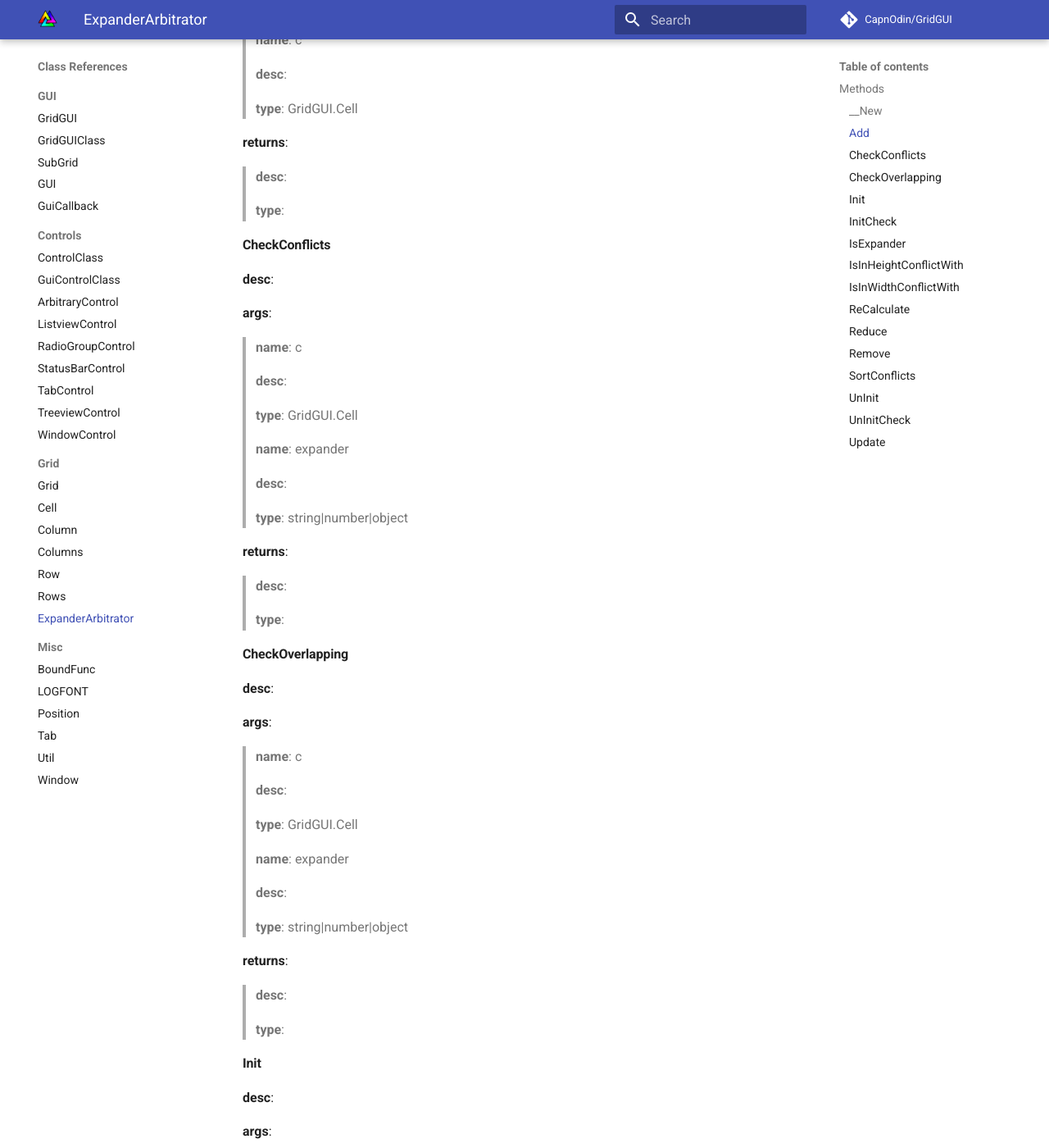
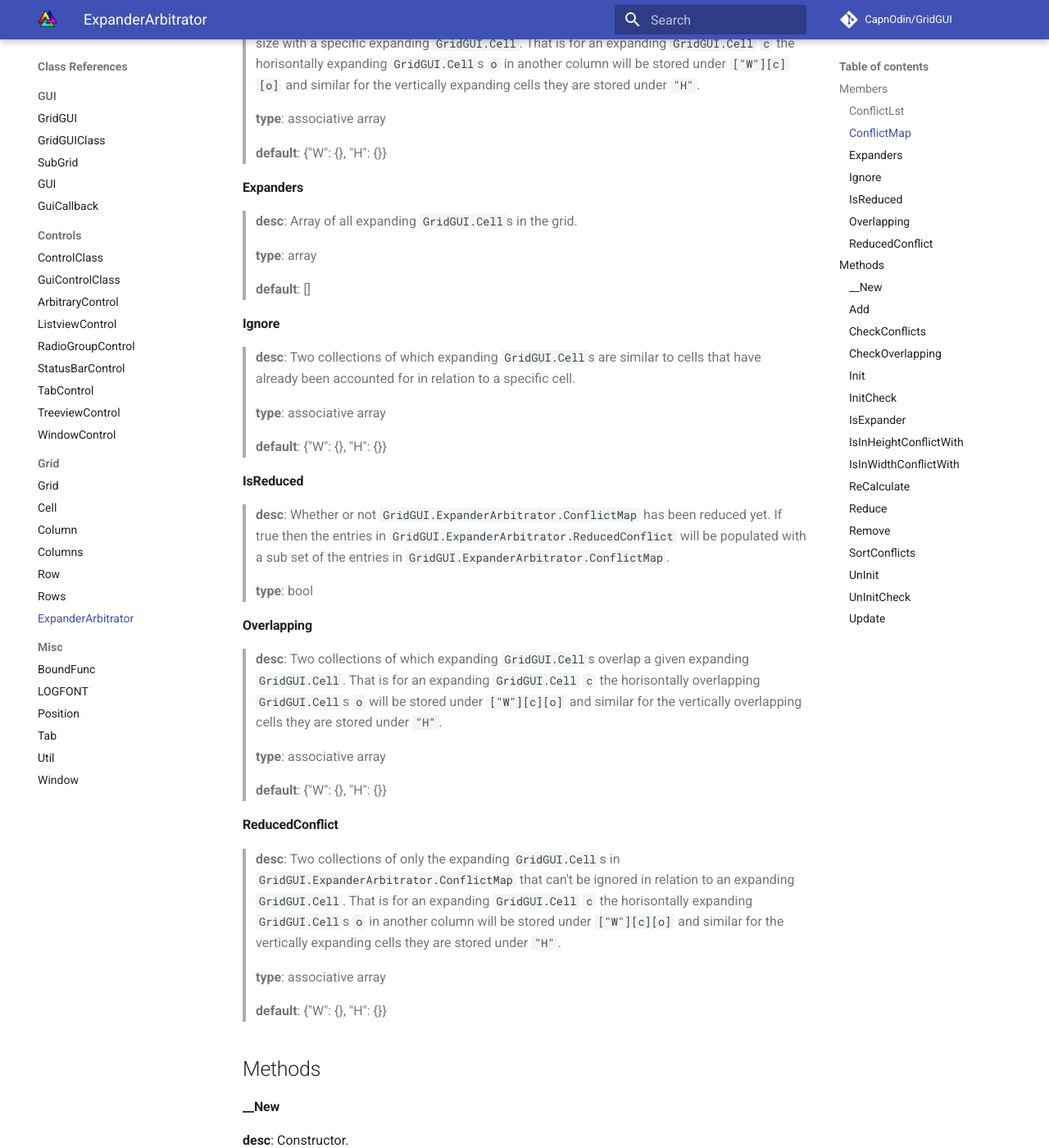
Before and after one commit to CapnOdin/GridGUI, an MkDocs documentation site: the page built from docs/Classes/ExpanderArbitrator.md, in a window 1280 px wide and 1400 px high, scrolled down 711 px. Shown: the whole window at 82% size. Built offline with MkDocs 1.6.1 and Material for MkDocs 9.7.7, drawn with Linux system fonts in a browser that asks for light colours; comment, search, counter and statistics services are not loaded; some of the changed text lies outside the part shown.

Commit message:
Generated markdown files for the recently added documentation

```diff
--- a/docs/Classes/ExpanderArbitrator.md
+++ b/docs/Classes/ExpanderArbitrator.md
@@ -1,270 +1,254 @@
 #ExpanderArbitrator
 <figure markdown="1">
-A class that try to find cells that conflict and resolve the conflicts.
+A class that try to find expanding cells that conflict and resolve the conflicts.
 </figure>
 ---
+##Members
+
+####ConflictLst
+
+> **desc**: Two collections of which expanding `GridGUI.Cell`s needs to share the available GUI size with a specific expanding `GridGUI.Cell`. That is for an expanding `GridGUI.Cell` `c` the horisontally expanding `GridGUI.Cell`s `o` in another column will be stored under `["W"][c][i]` where `i` is the index of `o` and similar for the vertically expanding cells they are stored under `"H"`.
+
+> **type**: associative array
+
+> **default**: {"W": {}, "H": {}}
+
+####ConflictMap
+
+> **desc**: Two collections of which expanding `GridGUI.Cell`s needs to share the available GUI size with a specific expanding `GridGUI.Cell`. That is for an expanding `GridGUI.Cell` `c` the horisontally expanding `GridGUI.Cell`s `o` in another column will be stored under `["W"][c][o]` and similar for the vertically expanding cells they are stored under `"H"`.
+
+> **type**: associative array
+
+> **default**: {"W": {}, "H": {}}
+
+####Expanders
+
+> **desc**: Array of all expanding `GridGUI.Cell`s in the grid.
+
+> **type**: array
+
+> **default**: []
+
+####Ignore
+
+> **desc**: Two collections of which expanding `GridGUI.Cell`s are similar to cells that have already been accounted for in relation to a specific cell.
+
+> **type**: associative array
+
+> **default**: {"W": {}, "H": {}}
+
+####IsReduced
+
+> **desc**: Whether or not `GridGUI.ExpanderArbitrator.ConflictMap` has been reduced yet. If true then the entries in `GridGUI.ExpanderArbitrator.ReducedConflict` will be populated with a sub set of the entries in `GridGUI.ExpanderArbitrator.ConflictMap`.
+
+> **type**: bool
+
+####Overlapping
+
+> **desc**: Two collections of which expanding `GridGUI.Cell`s overlap a given expanding `GridGUI.Cell`. That is for an expanding `GridGUI.Cell` `c` the horisontally overlapping `GridGUI.Cell`s `o` will be stored under `["W"][c][o]` and similar for the vertically overlapping cells they are stored under `"H"`.
+
+> **type**: associative array
+
+> **default**: {"W": {}, "H": {}}
+
+####ReducedConflict
+
+> **desc**: Two collections of only the expanding `GridGUI.Cell`s in `GridGUI.ExpanderArbitrator.ConflictMap` that can't be ignored in relation to an expanding `GridGUI.Cell`. That is for an expanding `GridGUI.Cell` `c` the horisontally expanding `GridGUI.Cell`s `o` in another column will be stored under `["W"][c][o]` and similar for the vertically expanding cells they are stored under `"H"`.
+
+> **type**: associative array
+
+> **default**: {"W": {}, "H": {}}
+
 ##Methods
 
 ####__New
-**desc**:
+**desc**: Constructor.
 
 **returns**:
 
-> **desc**:
+> **desc**: A new `GridGUI.ExpanderArbitrator` instance.
 
-> **type**:
+> **type**: GridGUI.ExpanderArbitrator
 
 ####Add
-**desc**:
+**desc**: Adds a `GridGUI.Cell` to the `GridGUI.ExpanderArbitrator` members if the cell expands, that is if either `GridGUI.Cell.exW` or `GridGUI.Cell.exH` are non zero.
 
 **args**:
 
 > **name**: c
 
-> **desc**:
+> **desc**: The `GridGUI.Cell` to add to the `GridGUI.ExpanderArbitrator`.
+
+> **type**: GridGUI.Cell
+
+####CheckConflicts
+**desc**: Checks if the an expanding `GridGUI.Cell` is in conflict with one another expanding cell and updates `GridGUI.ExpanderArbitrator.ConflictLst` and `GridGUI.ExpanderArbitrator.ConflictMap` if they are. This function is intended for checking new expanding cells against already managed expanding cells.
+
+**args**:
+
+> **name**: c
+
+> **desc**: The expanding `GridGUI.Cell` to check for a conflict.
+
+> **type**: GridGUI.Cell
+
+> **name**: expander
+
+> **desc**: The expanding `GridGUI.Cell` to check for a conflict against.
+
+> **type**: GridGUI.Cell
+
+####CheckOverlapping
+**desc**: Checks if the an expanding `GridGUI.Cell` overlaps another expanding cell and updates `GridGUI.ExpanderArbitrator.Overlapping` if they are. This function is intended for checking new expanding cells against already managed expanding cells.
+
+**args**:
+
+> **name**: c
+
+> **desc**: The expanding `GridGUI.Cell` to check if it overlaps `expander`.
+
+> **type**: GridGUI.Cell
+
+> **name**: expander
+
+> **desc**: The expanding `GridGUI.Cell` to check if it overlaps `c`.
+
+> **type**: GridGUI.Cell
+
+####Init
+**desc**: Adds a expanding `GridGUI.Cell` to the members of this `GridGUI.ExpanderArbitrator` so that they can be populated with data later.
+
+**args**:
+
+> **name**: c
+
+> **desc**: The expanding `GridGUI.Cell` to add to the `GridGUI.ExpanderArbitrator` members.
+
+> **type**: GridGUI.Cell
+
+####InitCheck
+**desc**: Runs `GridGUI.ExpanderArbitrator.CheckConflicts` and `GridGUI.ExpanderArbitrator.CheckOverlapping` for an expanding `GridGUI.Cell` against each cell in `GridGUI.ExpanderArbitrator.Expanders`
+
+**args**:
+
+> **name**: c
+
+> **desc**: The expanding `GridGUI.Cell` to check against the already managed expanding cells.
+
+> **type**: GridGUI.Cell
+
+####IsExpander
+**desc**: Check if a `GridGUI.Cell` expands.
+
+**args**:
+
+> **name**: c
+
+> **desc**: The `GridGUI.Cell` to check.
 
 > **type**: GridGUI.Cell
 
 **returns**:
 
-> **desc**:
+> **desc**: Returns `true` if either `GridGUI.Cell.exW` or `GridGUI.Cell.exH` of `c` are non zero otherwise `false` is returned.
 
-> **type**:
+> **type**: bool
 
-####CheckConflicts
-**desc**:
+####IsInHeightConflictWith
+**desc**: Checks if two `GridGUI.Cell`s are in vertical expanding conflict with each other.
+
+**args**:
+
+> **name**: c1
+
+> **desc**: A `GridGUI.Cell` to compare with `c2`.
+
+> **type**: GridGUI.Cell
+
+> **name**: c2
+
+> **desc**: A `GridGUI.Cell` to compare with `c1`.
+
+> **type**: GridGUI.Cell
+
+**returns**:
+
+> **desc**: Returns `true` if both `c1` and `c2` have non zero `GridGUI.Cell.exH` and their `GridGUI.Cell.gridpos` does not overlap along the y-axis. Otherwise `false` is returned.
+
+> **type**: bool
+
+####IsInWidthConflictWith
+**desc**: Checks if two `GridGUI.Cell`s are in horisontal expanding conflict with each other.
+
+**args**:
+
+> **name**: c1
+
+> **desc**: A `GridGUI.Cell` to compare with `c2`.
+
+> **type**: GridGUI.Cell
+
+> **name**: c2
+
+> **desc**: A `GridGUI.Cell` to compare with `c1`.
+
+> **type**: GridGUI.Cell
+
+**returns**:
+
+> **desc**: Returns `true` if both `c1` and `c2` have non zero `GridGUI.Cell.exW` and their `GridGUI.Cell.gridpos` does not overlap along the x-axis. Otherwise `false` is returned.
+
+> **type**: bool
+
+####ReCalculate
+**desc**: Checks if the expanding `GridGUI.ExpanderArbitrator.ReducedConflict` has already been calculated, if not then it calculates it and updates the managed `GridGUI.Cell`s.
+
+####Reduce
+**desc**: Checks the `GridGUI.ExpanderArbitrator.ConflictMap` for expanders that can be ignored in certain cased and populates `GridGUI.ExpanderArbitrator.ReducedConflict` with the reduced conflict data.
+
+####Remove
+**desc**: Removes a `GridGUI.Cell` from the `GridGUI.ExpanderArbitrator` members.
 
 **args**:
 
 > **name**: c
 
-> **desc**:
+> **desc**: The `GridGUI.Cell` to remove from the `GridGUI.ExpanderArbitrator`.
 
 > **type**: GridGUI.Cell
 
-> **name**: expander
+####SortConflicts
+**desc**: Sorts the `GridGUI.ExpanderArbitrator.ConflictLst` by the grid size of the `GridGUI.Cell`s, that is by how many column and rows the cell spans over.
 
-> **desc**:
-
-> **type**: string|number|object
-
-**returns**:
-
-> **desc**:
-
-> **type**:
-
-####CheckOverlapping
-**desc**:
+####UnInit
+**desc**: Undoes what `GridGUI.ExpanderArbitrator.Init` does, that is it Deletes all the objects that are indexed in the `GridGUI.ExpanderArbitrator` members under a `GridGUI.Cell`.
 
 **args**:
 
 > **name**: c
 
-> **desc**:
+> **desc**: The `GridGUI.Cell` to remove from the `GridGUI.ExpanderArbitrator` members.
 
 > **type**: GridGUI.Cell
 
-> **name**: expander
-
-> **desc**:
-
-> **type**: string|number|object
-
-**returns**:
-
-> **desc**:
-
-> **type**:
-
-####Init
-**desc**:
+####UnInitCheck
+**desc**: Undoes what `GridGUI.ExpanderArbitrator.InitCheck` does, that is it removes the `GridGUI.Cell` from the other cells managed by this `GridGUI.ExpanderArbitrator`.
 
 **args**:
 
 > **name**: c
 
-> **desc**:
+> **desc**: The `GridGUI.Cell` to remove from the `GridGUI.ExpanderArbitrator` members indexed under other cells.
 
 > **type**: GridGUI.Cell
 
-**returns**:
-
-> **desc**:
-
-> **type**:
-
-####InitCheck
-**desc**:
+####Update
+**desc**: Updates the `GridGUI.Cell.othersW` and `GridGUI.Cell.othersH` members of a `GridGUI.Cell` that is managed by this `GridGUI.ExpanderArbitrator`.
 
 **args**:
 
 > **name**: c
 
-> **desc**:
+> **desc**: The `GridGUI.Cell` to update.
 
 > **type**: GridGUI.Cell
-
-**returns**:
-
-> **desc**:
-
-> **type**:
-
-####IsExpander
-**desc**:
-
-**args**:
-
-> **name**: c
-
-> **desc**:
-
-> **type**: GridGUI.Cell
-
-**returns**:
-
-> **desc**:
-
-> **type**:
-
-####IsInHeightConflictWith
-**desc**:
-
-**args**:
-
-> **name**: c1
-
-> **desc**:
-
-> **type**: GridGUI.Cell
-
-> **name**: c2
-
-> **desc**:
-
-> **type**: GridGUI.Cell
-
-**returns**:
-
-> **desc**:
-
-> **type**:
-
-####IsInWidthConflictWith
-**desc**:
-
-**args**:
-
-> **name**: c1
-
-> **desc**:
-
-> **type**: GridGUI.Cell
-
-> **name**: c2
-
-> **desc**:
-
-> **type**: GridGUI.Cell
-
-**returns**:
-
-> **desc**:
-
-> **type**:
-
-####ReCalculate
-**desc**:
-
-**returns**:
-
-> **desc**:
-
-> **type**:
-
-####Reduce
-**desc**:
-
-**returns**:
-
-> **desc**:
-
-> **type**:
-
-####Remove
-**desc**:
-
-**args**:
-
-> **name**: c
-
-> **desc**:
-
-> **type**: GridGUI.Cell
-
-**returns**:
-
-> **desc**:
-
-> **type**:
-
-####SortConflicts
-**desc**:
-
-**returns**:
-
-> **desc**:
-
-> **type**:
-
-####UnInit
-**desc**:
-
-**args**:
-
-> **name**: c
-
-> **desc**:
-
-> **type**: GridGUI.Cell
-
-**returns**:
-
-> **desc**:
-
-> **type**:
-
-####UnInitCheck
-**desc**:
-
-**args**:
-
-> **name**: c
-
-> **desc**:
-
-> **type**: GridGUI.Cell
-
-**returns**:
-
-> **desc**:
-
-> **type**:
-
-####Update
-**desc**:
-
-**args**:
-
-> **name**: c
-
-> **desc**:
-
-> **type**: GridGUI.Cell
-
-**returns**:
-
-> **desc**:
-
-> **type**:
```
